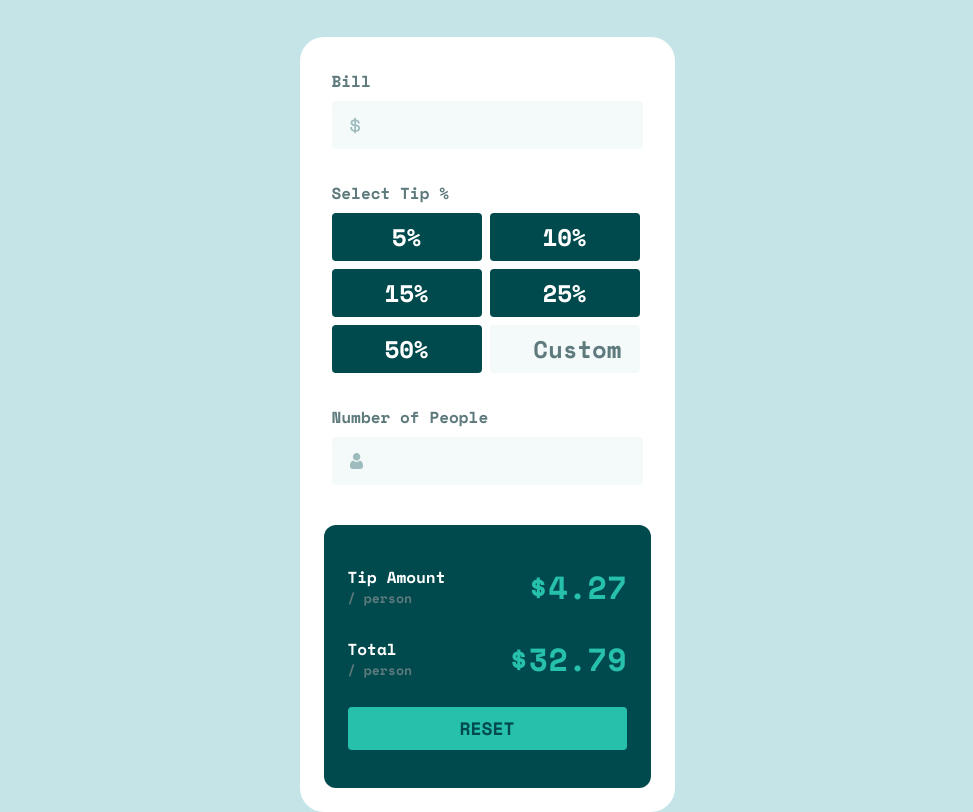
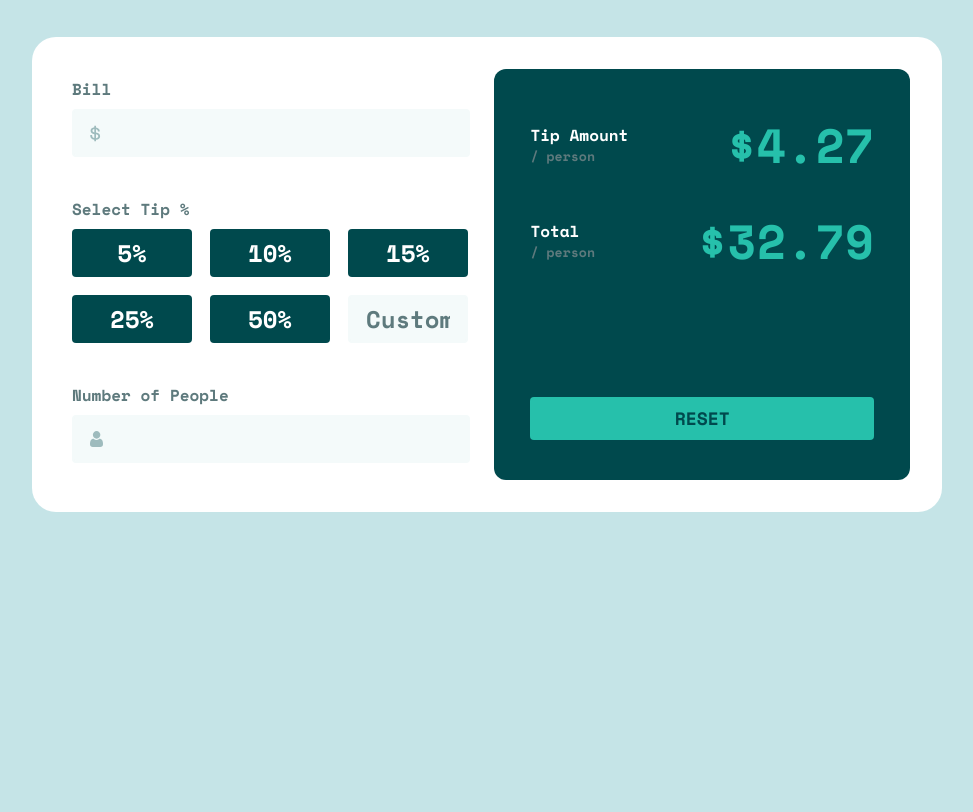
Before and after one commit to rawrisotto/tip-calculator-app-main, a plain HTML site: page index.html in a window 1280 px wide. Shown: the part 97-909 px from the top of the page, without its empty margins (153-1126 px from the left). After the commit the page ends 800 px from the top, so only its background shows below. Drawn offline with nearby package versions, Linux system fonts and the light colour scheme.

Commit message:
feat: Added desktop CSS

```diff
--- a/index.html
+++ b/index.html
@@ -17,6 +17,7 @@
     />
     <title>Frontend Mentor | Tip calculator app</title>
     <link rel="stylesheet" href="style.css" />
+    <link rel="stylesheet" href="mediaqueries.css">
   </head>
   <body>
     <main>
--- /dev/null
+++ b/mediaqueries.css
@@ -0,0 +1,44 @@
+@media (min-width: 768px) {
+  .tip-calculator {
+    flex-direction: row;
+    width: 910px;
+    gap: 1rem;
+    padding: 2rem;
+  }
+
+  .input-wrapper {
+    flex-basis: 50%;
+    width: 100%;
+    gap: 2.5rem;
+  }
+
+  .results-wrapper {
+    flex-basis: 50%;
+    width: 100%;
+  }
+
+  .tip-wrapper {
+    gap: 1.125rem;
+    grid-template-columns: repeat(auto-fill, 120px);
+  }
+
+  .tip-label {
+    width: 120px;
+  }
+
+  .tip-custom {
+    width: 120px;
+  }
+
+  .results-wrapper {
+    padding: 2.5rem 2.25rem;
+  }
+
+  .amount {
+    font-size: 3rem;
+  }
+
+  .btn {
+    margin-top: 6rem;
+  }
+}
```
